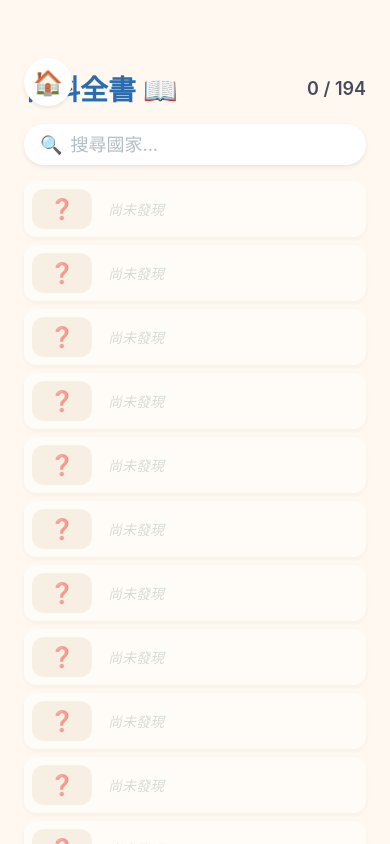
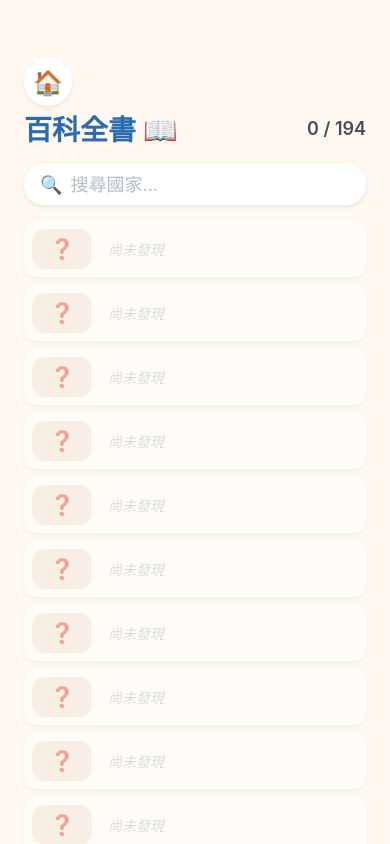
Before and after one commit to adgjmptw-creator/world-knowledge-engine, a React Native app in the folder WorldKnowledge/: screen /Encyclopedia in a window 390 px wide. Built offline with nearby package versions, Linux system fonts and the light colour scheme; what expo-localization would draw is missing.

Commit message:
fix: prevent home button overlapping title in Encyclopedia screen
Increase header paddingTop to push title below the fixed home button.

https://claude.ai/code/session_013ppCoYmobM7fiH8VDn46Va

```diff
--- a/WorldKnowledge/src/screens/EncyclopediaScreen.tsx
+++ b/WorldKnowledge/src/screens/EncyclopediaScreen.tsx
@@ -181,7 +181,7 @@ const styles = StyleSheet.create({
     fontSize: 24,
   },
   header: {
-    paddingTop: Spacing.xxl + 20,
+    paddingTop: Spacing.xxl + 60,
     paddingHorizontal: Spacing.lg,
     paddingBottom: Spacing.md,
     flexDirection: 'row',
```
